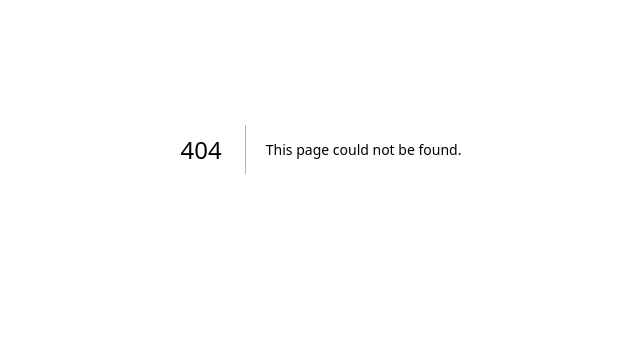
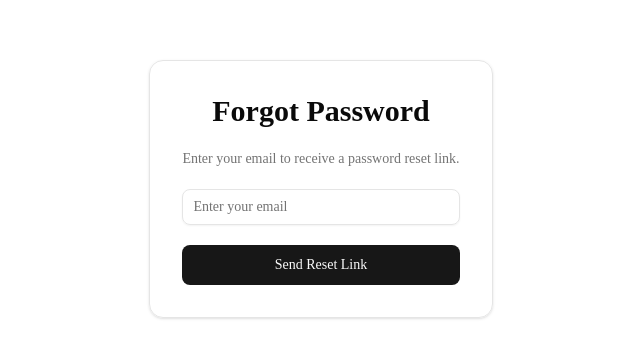
Before and after one commit to KrishnaNaik6/intern-ecommerce-Krishna, a Next.js app in the folder frontend/: page /forgot-password in a window 1280 px wide. Before the commit this address had no page. Shown: the part 251-608 px from the top of the page, without its empty margins (319-959 px from the left). Built offline with nearby package versions, Linux system fonts and the light colour scheme; no server answers.

Commit message:
feat(fronten): implement forgot password page

```diff
--- /dev/null
+++ b/frontend/app/(auth)/forgot-password/page.tsx
@@ -0,0 +1,5 @@
+import { ForgotPasswordForm } from "@/features/auth/components/forgot-password-form";
+
+export default function ForgotPasswordPage() {
+    return <ForgotPasswordForm />;
+}
--- /dev/null
+++ b/frontend/features/auth/api/forgot-password.ts
@@ -0,0 +1,16 @@
+import { api } from "@/lib/axios";
+
+interface ForgotPasswordDto {
+    email: string;
+}
+
+export async function forgotPassword(
+    dto: ForgotPasswordDto,
+) {
+    const response = await api.post(
+        "/auth/forgot-password",
+        dto,
+    );
+
+    return response.data;
+}
--- /dev/null
+++ b/frontend/features/auth/components/forgot-password-form.tsx
@@ -0,0 +1,93 @@
+"use client";
+
+import { useState } from "react";
+import { useForm } from "react-hook-form";
+
+import { zodResolver } from "@hookform/resolvers/zod";
+
+import { forgotPasswordSchema, ForgotPasswordFormValues } from "../schemas/forgot-password-schema";
+
+import { useForgotPassword } from "../hooks/use-forgot-password";
+
+import { Input } from "@/components/ui/input";
+import { Button } from "@/components/ui/button";
+
+export function ForgotPasswordForm() {
+    const [success, setSuccess] =
+        useState("");
+
+    const {
+        register,
+        handleSubmit,
+        formState: { errors },
+    } = useForm<ForgotPasswordFormValues>({
+        resolver: zodResolver(
+            forgotPasswordSchema,
+        ),
+    });
+
+    const mutation =
+        useForgotPassword();
+
+    async function onSubmit(
+        values: ForgotPasswordFormValues,
+    ) {
+        try {
+            const response =
+                await mutation.mutateAsync(values);
+
+            setSuccess(response.message);
+        } catch (error: any) {
+            alert(
+                error.response?.data?.message ??
+                "Something went wrong",
+            );
+        }
+    }
+
+    return (
+        <form
+            onSubmit={handleSubmit(onSubmit)}
+            className="mx-auto mt-20 max-w-md space-y-5 rounded-xl border p-8 shadow"
+        >
+            <h1 className="text-center text-3xl font-bold">
+                Forgot Password
+            </h1>
+
+            <p className="text-center text-sm text-muted-foreground">
+                Enter your email to receive a
+                password reset link.
+            </p>
+
+            <div>
+                <Input
+                    type="email"
+                    placeholder="Enter your email"
+                    {...register("email")}
+                />
+
+                {errors.email && (
+                    <p className="mt-1 text-sm text-red-500">
+                        {errors.email.message}
+                    </p>
+                )}
+            </div>
+
+            <Button
+                type="submit"
+                className="w-full"
+                disabled={mutation.isPending}
+            >
+                {mutation.isPending
+                    ? "Sending..."
+                    : "Send Reset Link"}
+            </Button>
+
+            {success && (
+                <div className="rounded bg-green-100 p-3 text-sm text-green-700">
+                    {success}
+                </div>
+            )}
+        </form>
+    );
+}
--- /dev/null
+++ b/frontend/features/auth/hooks/use-forgot-password.ts
@@ -0,0 +1,11 @@
+"use client";
+
+import { useMutation } from "@tanstack/react-query";
+
+import { forgotPassword } from "../api/forgot-password";
+
+export function useForgotPassword() {
+    return useMutation({
+        mutationFn: forgotPassword,
+    });
+}
--- /dev/null
+++ b/frontend/features/auth/schemas/forgot-password-schema.ts
@@ -0,0 +1,9 @@
+import { z } from "zod";
+
+export const forgotPasswordSchema = z.object({
+    email: z
+        .string()
+        .email("Please enter a valid email"),
+});
+
+export type ForgotPasswordFormValues = z.infer<typeof forgotPasswordSchema>;
```
Also changed, not shown: frontend/app/(auth)/reset-password/page.tsx (added), frontend/features/auth/api/reset-password.ts (added), frontend/features/auth/components/reset-password-form.ts (added), frontend/features/auth/hooks/use-reset-password.ts (added), frontend/features/auth/schemas/reset-password-schema.ts (added), 2 other files (tests, documents, lock files or other folders).
